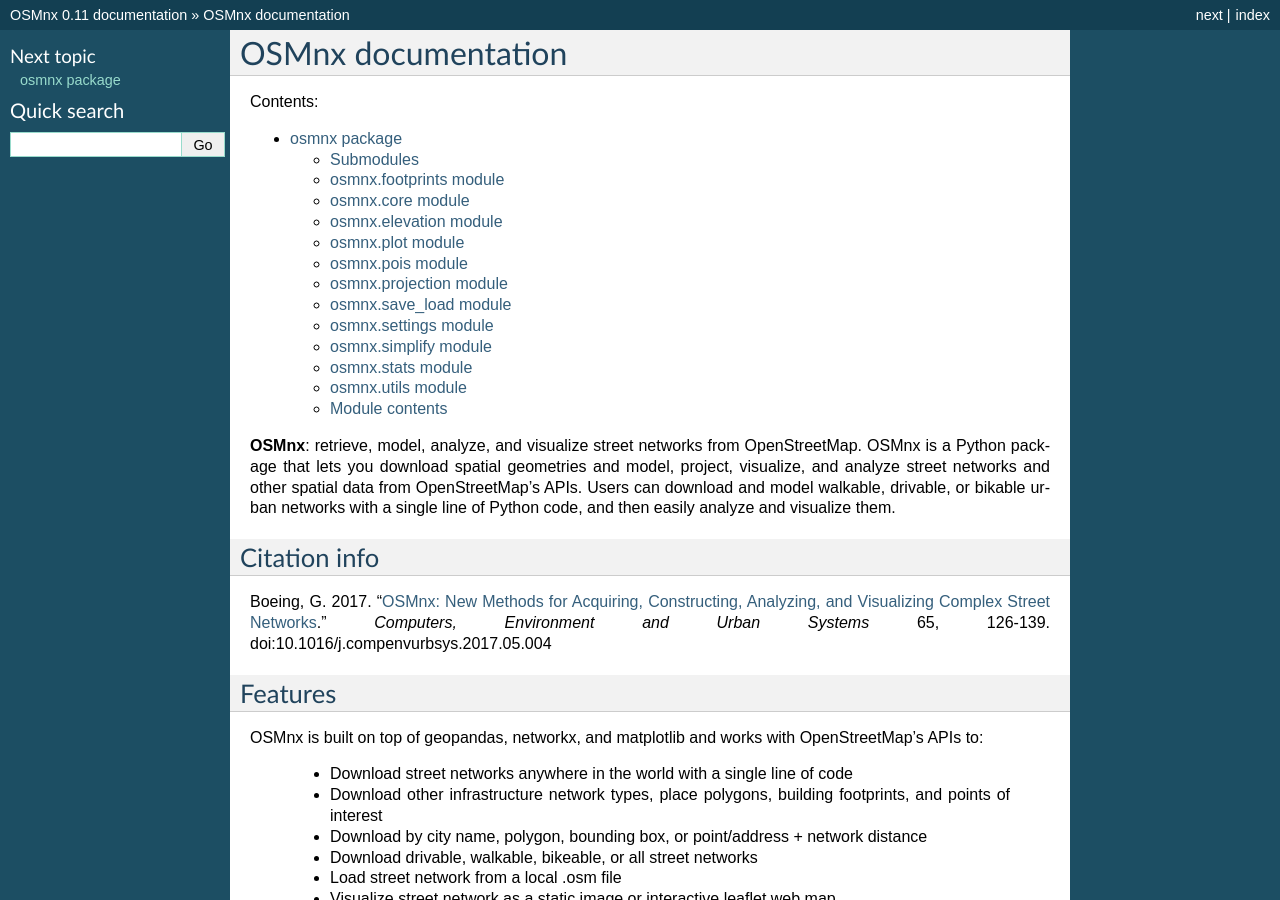
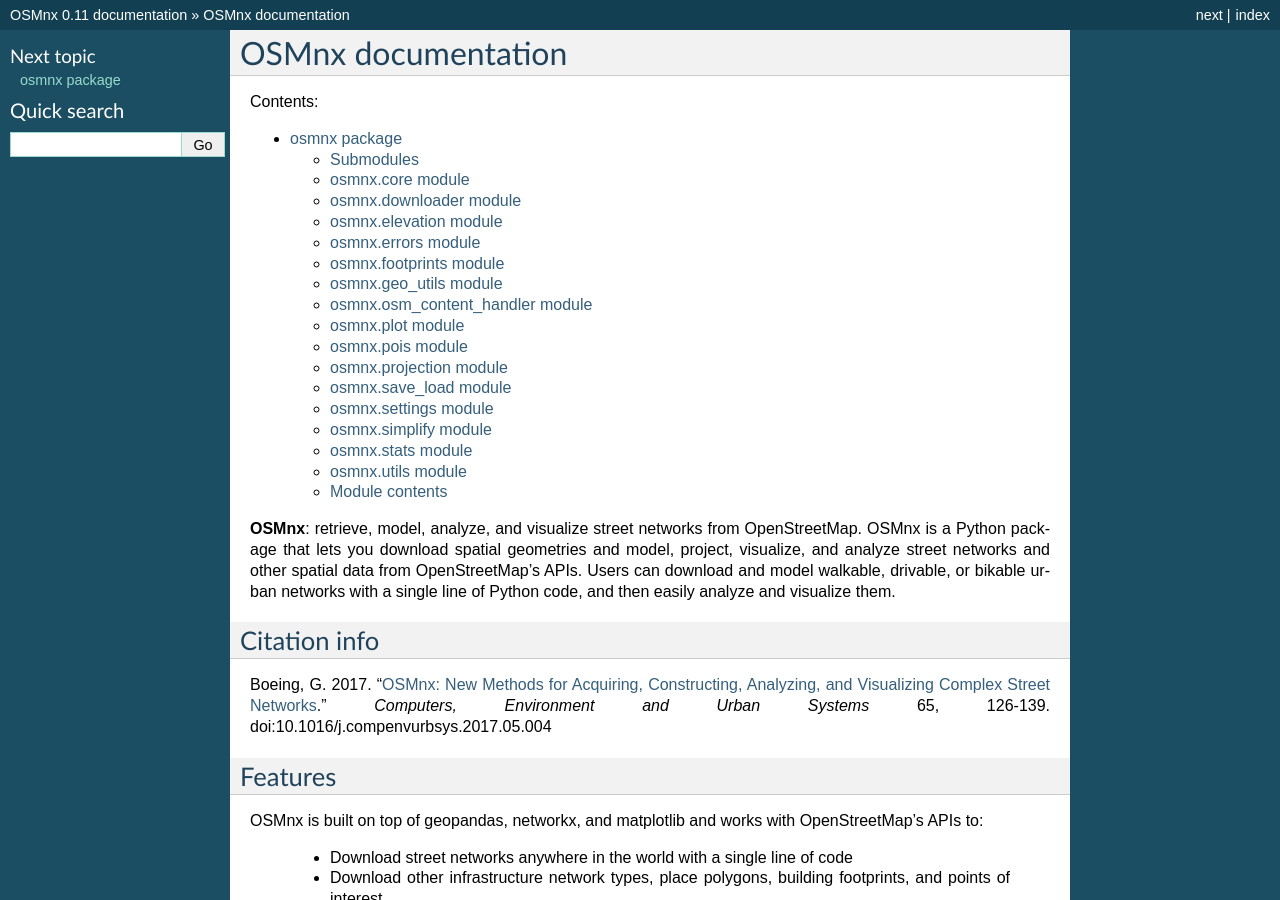
Before and after one commit to gboeing/osmnx, a Sphinx documentation site: the page built from docs/source/index.rst, in a window 1280 px wide and 900 px high. Built offline with Sphinx 7.4.7, drawn with Linux system fonts in a browser that asks for light colours.

Commit message:
add all modules to autodoc

```diff
--- a/docs/source/osmnx.rst
+++ b/docs/source/osmnx.rst
@@ -3,6 +3,38 @@
 
 Submodules
 ----------
+
+osmnx.core module
+-----------------
+
+.. automodule:: osmnx.core
+    :members:
+    :undoc-members:
+    :show-inheritance:
+
+osmnx.downloader module
+-----------------------
+
+.. automodule:: osmnx.downloader
+    :members:
+    :undoc-members:
+    :show-inheritance:
+
+osmnx.elevation module
+----------------------
+
+.. automodule:: osmnx.elevation
+    :members:
+    :undoc-members:
+    :show-inheritance:
+
+osmnx.errors module
+-------------------
+
+.. automodule:: osmnx.errors
+    :members:
+    :undoc-members:
+    :show-inheritance:
 
 osmnx.footprints module
 -----------------------
@@ -12,18 +44,18 @@
     :undoc-members:
     :show-inheritance:
 
-osmnx.core module
------------------
+osmnx.geo_utils module
+----------------------
 
-.. automodule:: osmnx.core
+.. automodule:: osmnx.geo_utils
     :members:
     :undoc-members:
     :show-inheritance:
 
-osmnx.elevation module
-----------------------
+osmnx.osm_content_handler module
+--------------------------------
 
-.. automodule:: osmnx.elevation
+.. automodule:: osmnx.osm_content_handler
     :members:
     :undoc-members:
     :show-inheritance:
```
